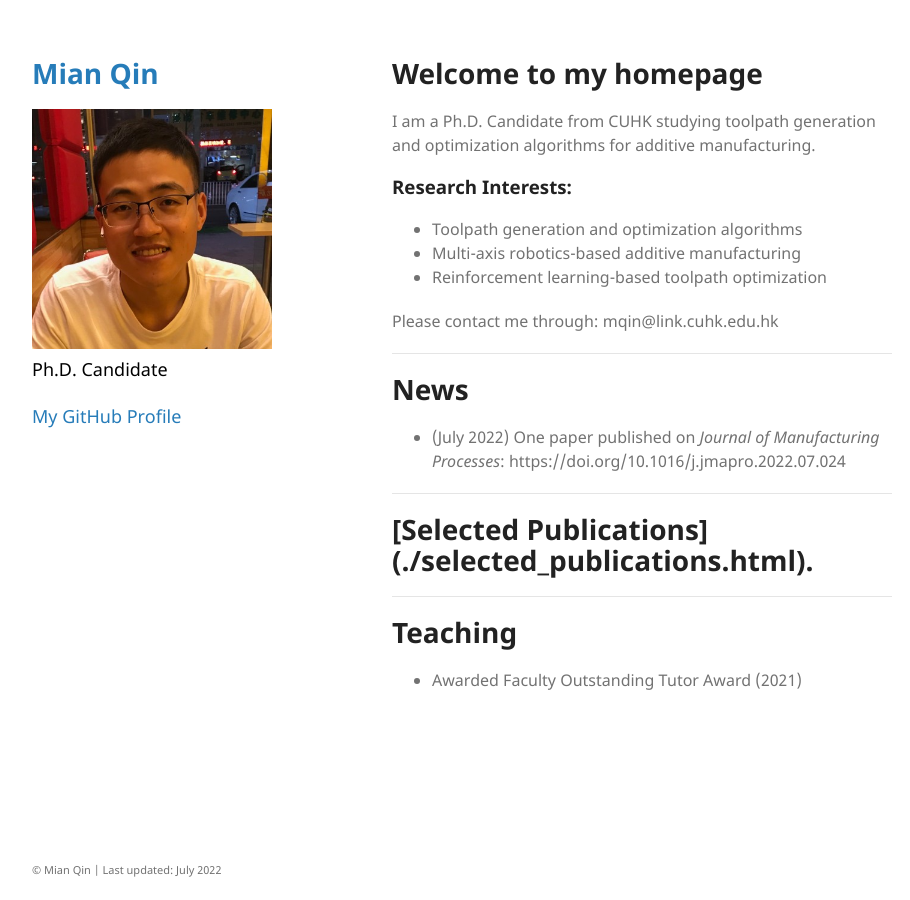
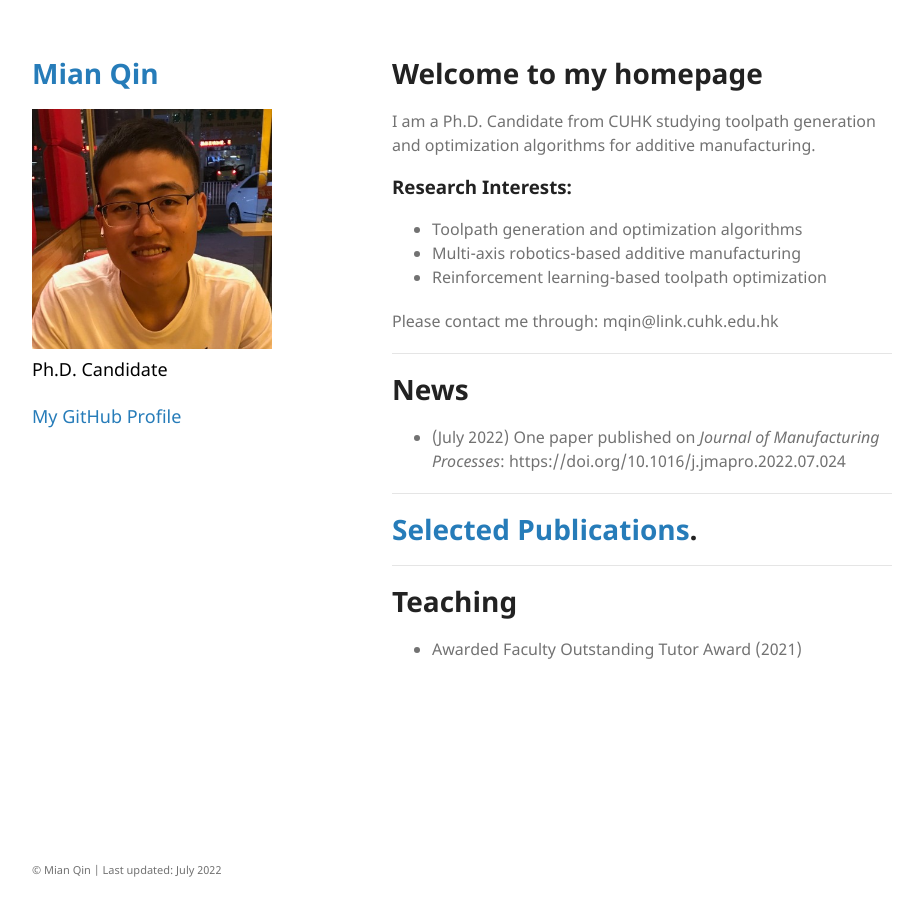
Before and after one commit to mqincuhk/mqincuhk.github.io, a Jekyll site: the page built from index.md, in a window 1280 px wide. Shown: the whole page, without its empty margins (178-1088 px from the left). Built offline with Jekyll 4.4.1, drawn with Linux system fonts in a browser that asks for light colours; a script that is not in the unit is left out; our own code applies the rules of GitHub Pages for plain Markdown files.

Commit message:
Update index.md

```diff
--- a/index.md
+++ b/index.md
@@ -20,7 +20,7 @@ Please contact me through: mqin@link.cuhk.edu.hk
 
 
 ---
-# **[Selected Publications]** (./selected_publications.html).
+# [Selected Publications](./selected_publications.html).
 
 ---
 # **Teaching**
```
